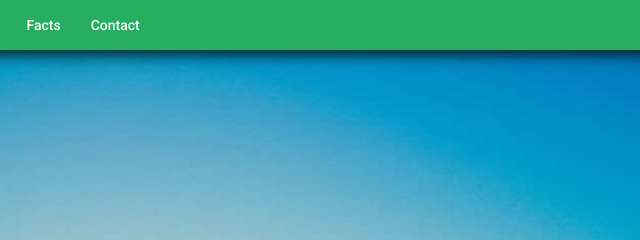
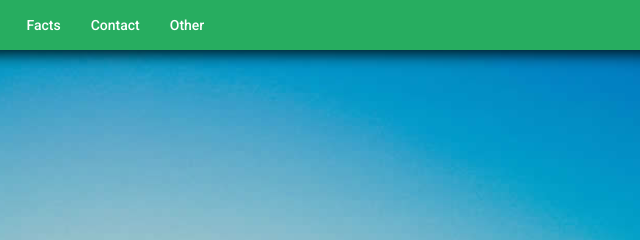
Before and after one commit to sanketjaind/sanketjaind.github.io, a plain HTML site: page index.html in a window 1280 px wide. Shown: the top 240 px of the page, 503-1143 px from the left. Drawn offline with nearby package versions, Linux system fonts and the light colour scheme.

Commit message:
Update index.html

```diff
--- a/index.html
+++ b/index.html
@@ -97,6 +97,7 @@
                 <li><a href="#clients">Clients</a></li>
                 <li><a href="#facts">Facts</a></li>
                 <li><a href="#contact">Contact</a></li>
+		<li><a href="index11.html">Other</a></li>
               </ul>
           </div>
         </div>
```
